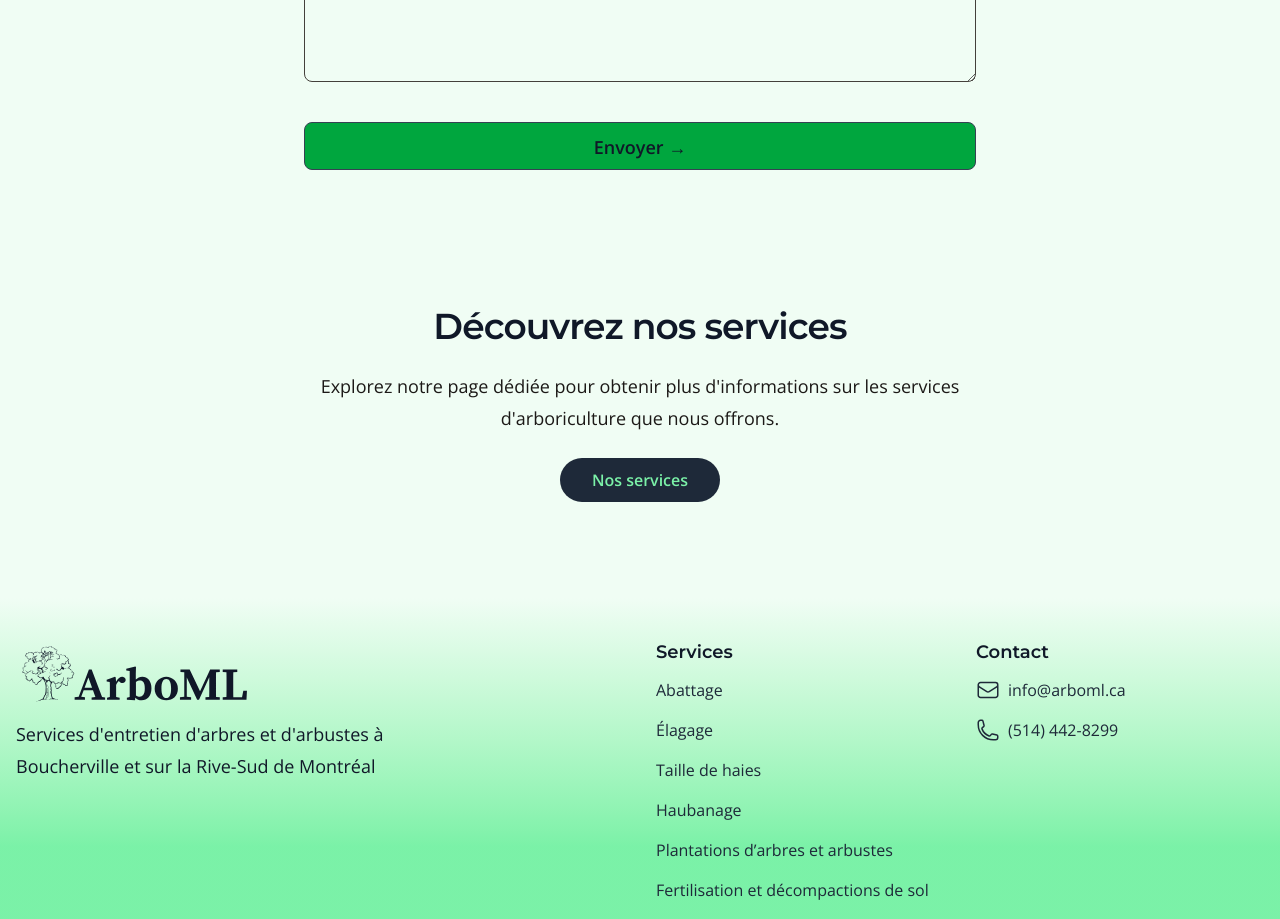
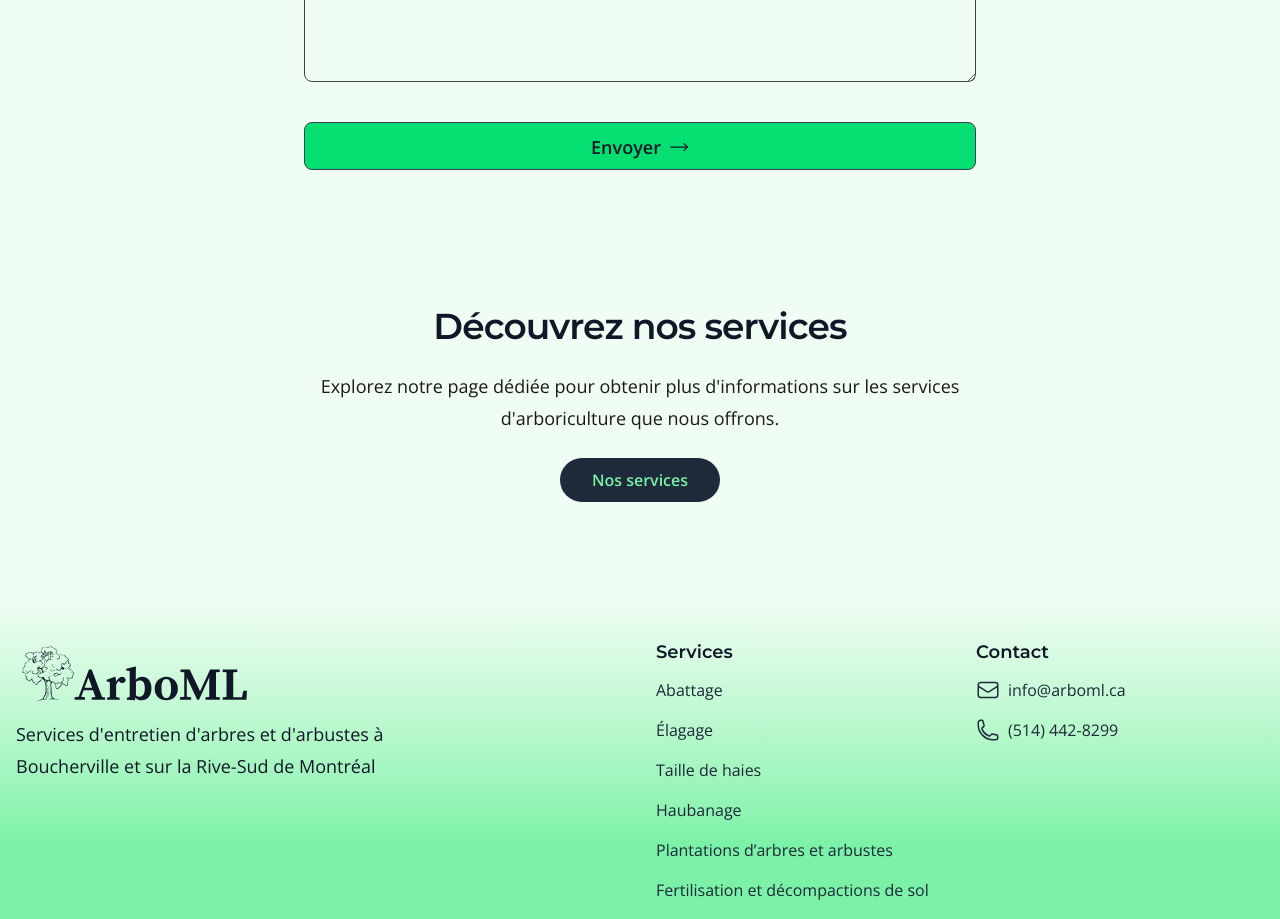
Before and after one commit to auxence-m/arboml-website, a Next.js app: page /contact in a window 1280 px wide. Shown: the part 1420-2339 px from the top of the page. Built offline with nearby package versions, Linux system fonts and the light colour scheme.

Commit message:
Changed contact form submit button

```diff
--- a/src/app/components/ContactForm.tsx
+++ b/src/app/components/ContactForm.tsx
@@ -1,7 +1,7 @@
 "use client";
 
 import {Button, Field, Fieldset, Input, Label, Textarea} from "@headlessui/react";
-import {CircleAlert, LoaderCircle} from "lucide-react";
+import {CircleAlert, LoaderCircle, MoveRight} from "lucide-react";
 import {FormState, submitForm} from "@/app/actions";
 import {useActionState} from "react";
 import ContactErrorBanner from "@/app/components/ContactErrorBanner";
@@ -102,15 +102,16 @@ export default function ContactForm() {
                     </Field>
                 </Fieldset>
                 <div className="mt-10">
-                    <Button type="submit" disabled={pending} className="block w-full rounded-lg border border-gray-700 bg-green-600  px-3.5 py-2.5 h-12 text-center text-lg font-semibold text-gray-900 showdow-xs hover:bg-green-500 focus-visible:outline-2 focus-visible:outline-offset-2 focus-visible:outline-gray-900 cursor-pointer disabled:bg-green-500 transition-colors">
+                    <Button type="submit" disabled={pending} className="block w-full rounded-lg border border-gray-700 bg-green-400 px-3.5 py-2.5 h-12 text-center text-lg font-semibold text-gray-900 showdow-xs focus-visible:outline-2 focus-visible:outline-offset-2 focus-visible:outline-gray-900 cursor-pointer disabled:bg-green-600 group">
                         {
                             pending ?
-                                <div className="flex items-center justify-center space-x-2">
+                                <div className="flex items-center justify-center gap-x-2">
                                     <LoaderCircle size={22} strokeWidth={2} className="animate-spin"/>
                                     <p>Envoi en cours...</p>
                                 </div> :
-                                <div>
-                                    Envoyer <span aria-hidden="true">&rarr;</span>
+                                <div className="flex items-center justify-center gap-x-2">
+                                    <p>Envoyer</p>
+                                    <MoveRight size={20} strokeWidth={1.5} className="transition duration-300 ease-in-out group-hover:translate-x-1"/>
                                 </div>
                         }
                     </Button>
```
